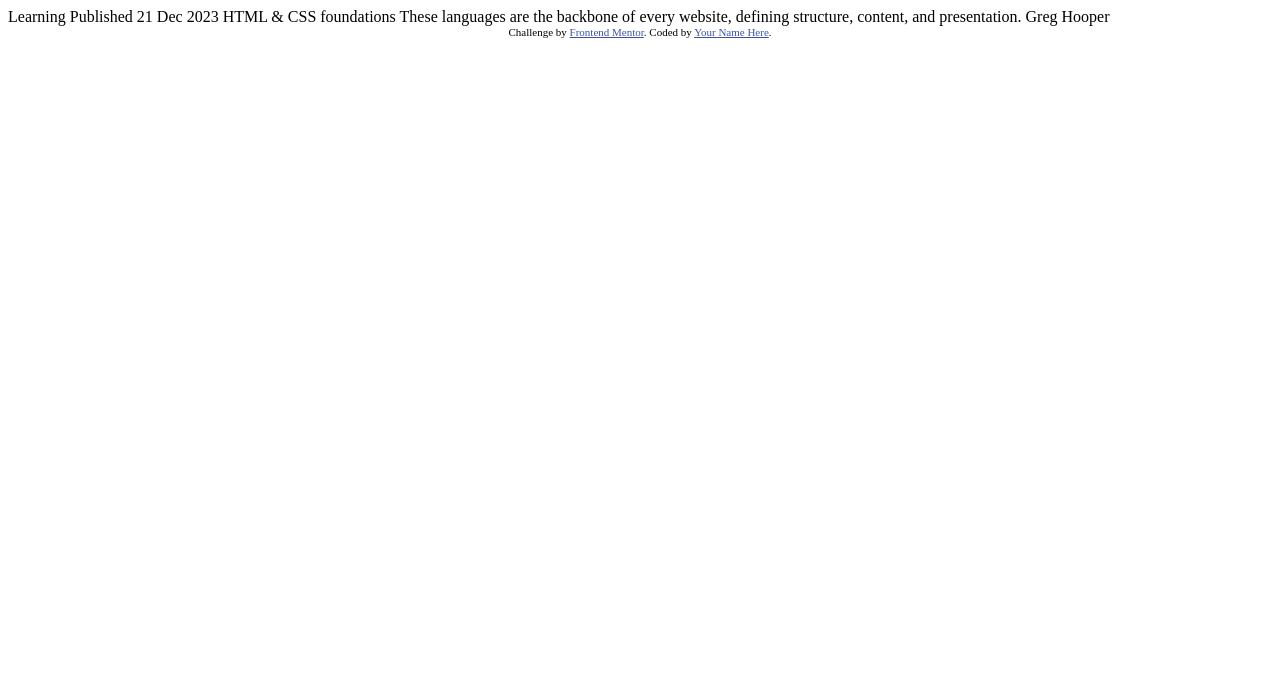
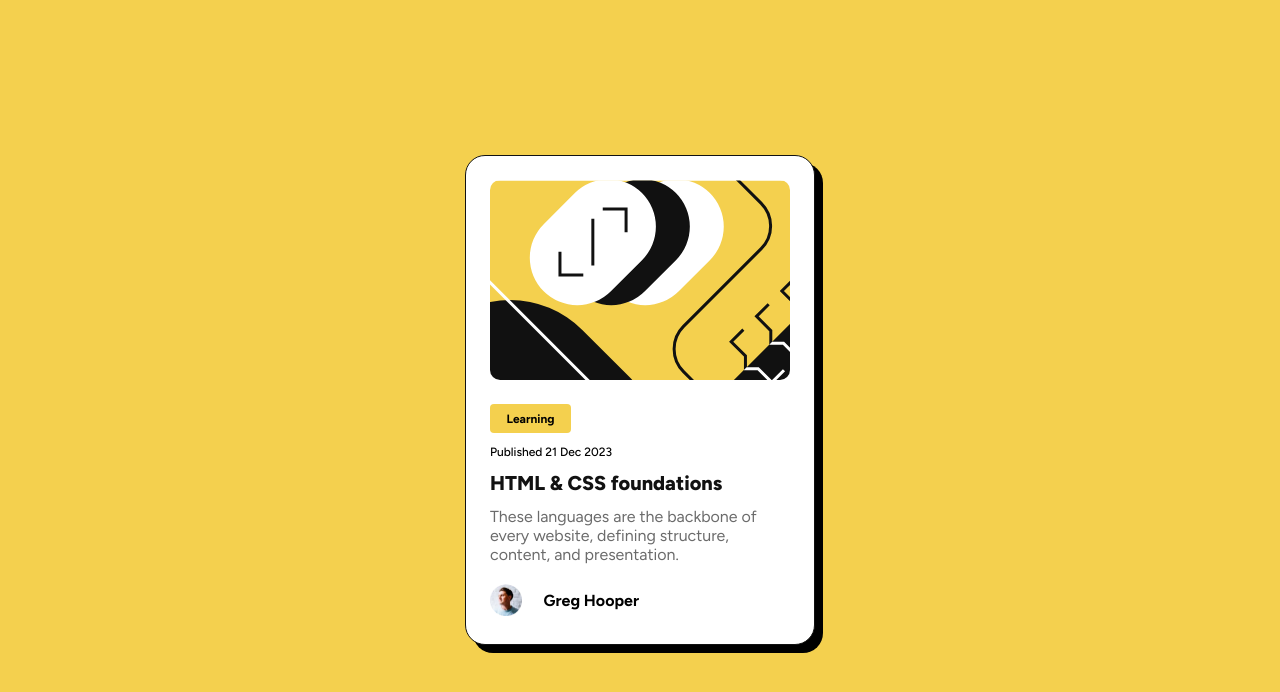
Before and after one commit to gabrielyt7/blog-preview-card, a plain HTML site: page index.html in a window 1280 px wide. Drawn offline with Linux system fonts and the light colour scheme.

Commit message:
finalização do proeto

```diff
--- a/index.html
+++ b/index.html
@@ -5,30 +5,31 @@
   <meta name="viewport" content="width=device-width, initial-scale=1.0"> <!-- displays site properly based on user's device -->
 
   <link rel="icon" type="image/png" sizes="32x32" href="./assets/images/favicon-32x32.png">
+  <link rel="stylesheet" href="style.css">
 
   <title>Frontend Mentor | Blog preview card</title>
 
   <!-- Feel free to remove these styles or customise in your own stylesheet 👍 -->
-  <style>
-    .attribution { font-size: 11px; text-align: center; }
-    .attribution a { color: hsl(228, 45%, 44%); }
-  </style>
+
 </head>
 <body>
 
-  Learning
+  <main>
+    <div class="ilustracao"></div>
 
-  Published 21 Dec 2023
+      <div class="container-atributos">
+        <p class="atributos">Learning </p>
+      </div>
+      <p class="data">Published 21 Dec 2023</p>
+      <h1 class="titulo">HTML & CSS foundations</h1>
 
-  HTML & CSS foundations
+      <p class="descricao">These languages are the backbone of every website, defining structure, content, and presentation.</p>
 
-  These languages are the backbone of every website, defining structure, content, and presentation.
+    <div class="professor">
+      <img class="avatar" src="assets/images/image-avatar.webp" alt="avatar">
+      <p class="autor"><strong>Greg Hooper</strong></p>
+    </div>
+  </main>
 
-  Greg Hooper
-
-  <div class="attribution">
-    Challenge by <a href="https://www.frontendmentor.io?ref=challenge" target="_blank">Frontend Mentor</a>.
-    Coded by <a href="#">Your Name Here</a>.
-  </div>
 </body>
 </html>
--- /dev/null
+++ b/style.css
@@ -0,0 +1,120 @@
+
+@import url('https://fonts.googleapis.com/css2?family=Figtree:ital,wght@0,300..900;1,300..900&display=swap');
+
+
+@media(min-width: 320px) {
+    /*tudo aqui e mobile!!*/
+   *{
+    margin: 0;
+    padding: 0;
+    font-family: "Figtree", sans-serif;
+   }
+
+   body{
+    background-color: hsl(47, 88%, 63%);
+    width: 100vw;
+    height: 100vh;
+    display: flex;
+    justify-content: center;
+    align-items: center;
+    flex-direction: column;
+    gap: 20px;
+   }
+
+
+   main{
+    background-color: white;
+    width: 300px;
+    height: 440px;
+    border-radius: 20px;
+    border: 1px solid hsl(0, 0%, 7%);
+    box-shadow: 8px 8px 0px 0px rgb(0, 0, 0);
+    padding: 24px;
+    margin: 0 auto;
+
+   }
+
+   div.ilustracao {
+    width: 100%;
+    height: 200px;
+    border-radius: 10px;
+    background-image: url(assets/images/illustration-article.svg);
+    margin: 0 auto;
+   }
+
+   main div.container-atributos{
+    background-color: hsl(47, 88%, 63%);
+    width: 73px;
+    height: 5px;
+    text-align: center;
+    padding: 12px 4px;
+    border-radius: 4px;
+    display: flex;
+    justify-content: center;
+    align-items: center;
+    margin-top: 24px;
+    margin-bottom: 12px;
+   }
+
+   main div p.atributos{
+    font-weight: bolder;
+    font-size: 12px;
+   }
+
+   main p.data{
+    font-size: 12px;
+    font-weight: 500;
+    margin-bottom: 12px;
+   }
+
+   main h1.titulo{
+    font-size: 20px;
+    font-weight: 800;
+    color: hsl(0, 0%, 7%);
+    margin-bottom: 12px;
+   }
+
+   main p.descricao{
+    color: hsl(0, 0%, 42%);
+    margin-bottom: 20px;
+    text-align:start;
+   }
+
+   main div.professor{
+    display: flex;
+    align-items: center;
+    justify-content: space-between;
+    width: 149px;
+   }
+
+   main img.avatar{
+    width: 32px;
+    height: 32px;
+   }
+
+}
+
+
+
+@media (min-width: 1440px) {
+    main{
+        width: 384px;
+        height: 431px;
+    }
+    main div p.categoria-atributos{
+        font-size: 16px;
+    }
+
+main p.data{
+    font-size: 15px;
+}
+
+main h1.titulo{
+    font-size: 26px;
+}
+
+main p.descricao{
+    font-size: 17px;
+}
+
+}
```
Also changed, not shown: assets/fonts/Figtree-Italic-VariableFont_wght.ttf (deleted), assets/fonts/Figtree-VariableFont_wght.ttf (deleted), assets/fonts/OFL.txt (deleted), assets/fonts/README.txt (deleted), assets/fonts/static/Figtree-ExtraBold.ttf (deleted), assets/fonts/static/Figtree-Medium.ttf (deleted).
